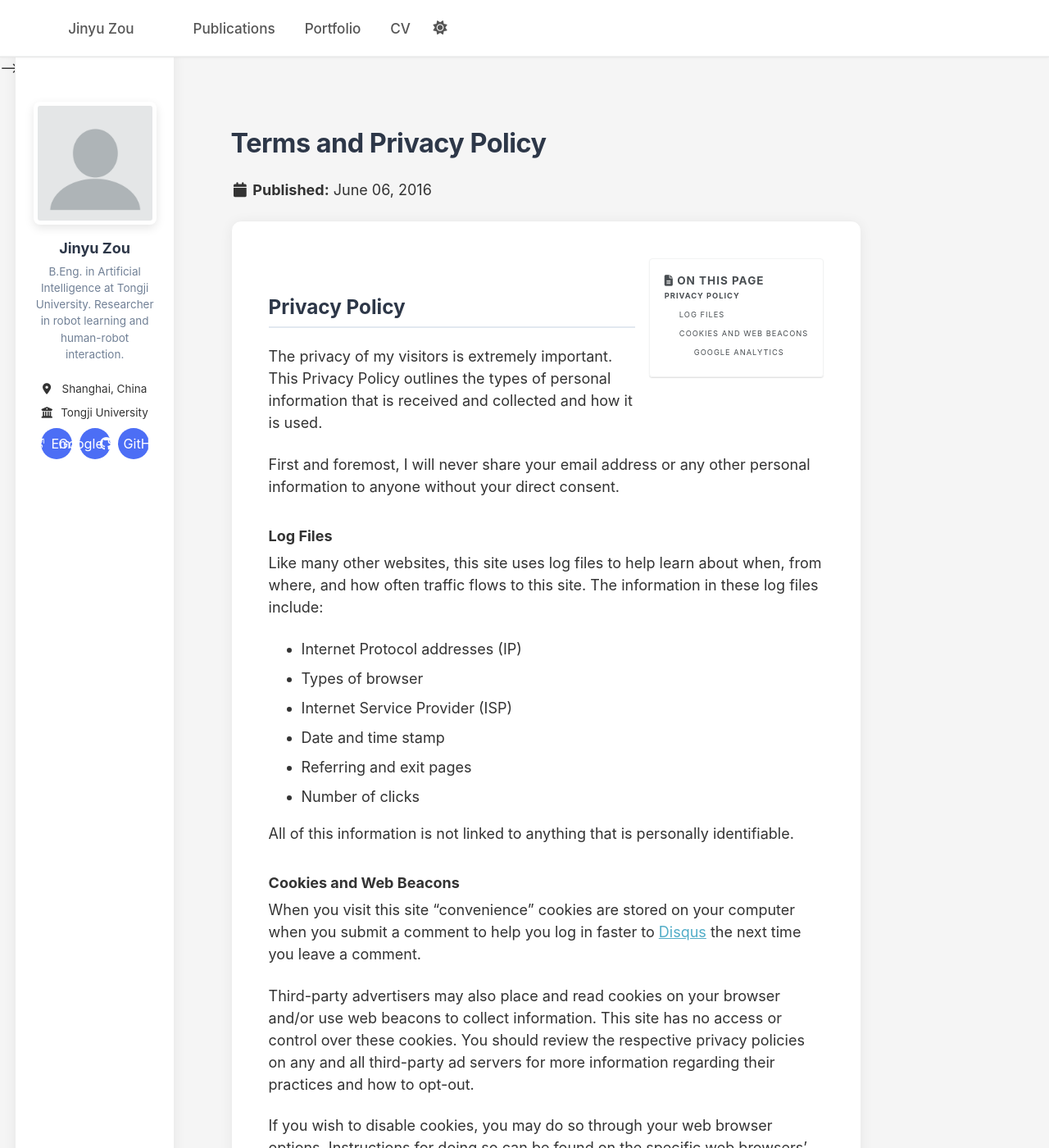
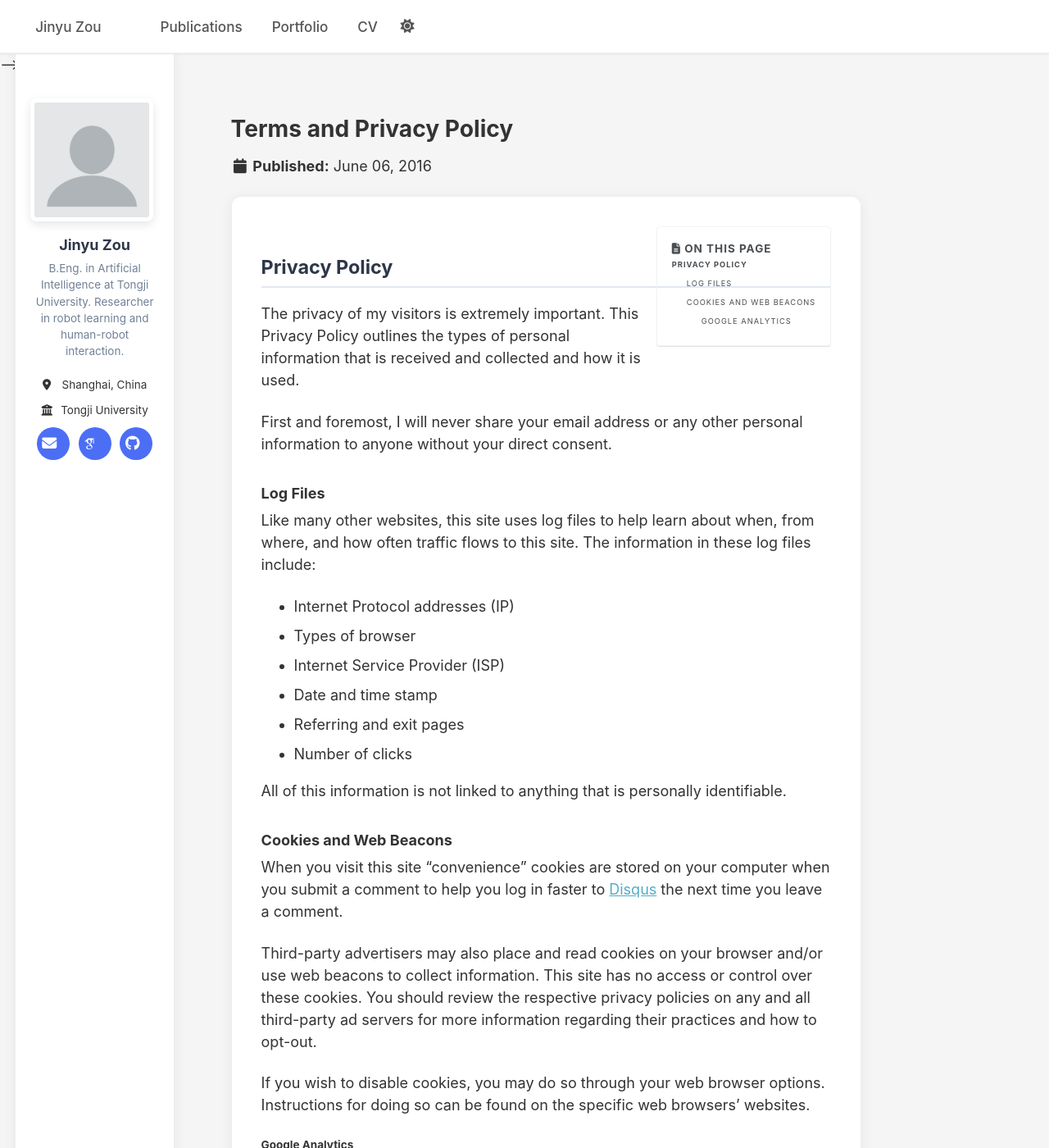
Before and after one commit to JinyuZou/JinyuZou.github.io, a Jekyll site: the page built from _pages/terms.md, in a window 1280 px wide and 1400 px high. Shown: the whole window at 82% size. Built offline with Jekyll 4.4.1, drawn with Linux system fonts in a browser that asks for light colours; some web fonts are replaced; a script bundle is joined from its source files by our own code; library files that are not in the unit come from our copies.

Commit message:
Update custom.css

```diff
--- a/assets/css/custom.css
+++ b/assets/css/custom.css
@@ -1,4 +1,4 @@
-/* ========== 整体背景 ========== */
+/* ========== 整体背景 & 字体 ========== */
 body {
   background-color: #f5f5f5;
   font-family: -apple-system, BlinkMacSystemFont, "Segoe UI", Roboto, "Helvetica Neue", Arial, sans-serif;
@@ -13,8 +13,8 @@
 }
 
 .masthead__inner-wrap {
-  padding: 0.7rem 1.5rem;
-  max-width: 1200px;
+  padding: 0.6rem 1.5rem;
+  max-width: 1280px;
   margin: 0 auto;
 }
 
@@ -70,33 +70,34 @@
   font-weight: 600;
 }
 
-/* ========== 主内容卡片 ========== */
-.page {
-  margin-top: 1.5rem;
+/* ========== 布局：减少留白 ========== */
+.initial-content {
+  padding-top: 0.5rem !important;
 }
 
+#page-title {
+  display: none;
+}
+
+.page {
+  margin-top: 0.8rem;
+}
+
+/* 主内容区 */
 .page__content {
   background: #ffffff;
   border-radius: 12px;
   box-shadow: 0 2px 16px rgba(0,0,0,0.06);
-  padding: 2.5rem;
+  padding: 2rem;
   border: 1px solid #eee;
 }
 
-.page__title {
-  font-size: 1.8rem;
-  font-weight: 700;
-  color: #2d3748;
-  margin-bottom: 1.5rem;
-  letter-spacing: -0.5px;
-}
-
-/* ========== 侧边栏卡片 ========== */
+/* ========== 侧边栏 ========== */
 .sidebar {
   background: #ffffff;
   border-radius: 12px;
   box-shadow: 0 2px 16px rgba(0,0,0,0.06);
-  padding: 1.8rem 1.2rem;
+  padding: 1.5rem 1rem;
   border: 1px solid #eee;
   text-align: center;
 }
@@ -114,7 +115,7 @@
 }
 
 .author__name {
-  font-size: 1.35rem;
+  font-size: 1.3rem;
   font-weight: 700;
   color: #2d3748;
   margin-top: 0.5rem;
@@ -127,17 +128,18 @@
   line-height: 1.5;
 }
 
-/* 社交图标 - 圆形蓝色按钮 */
+/* 社交图标 - 修复显示问题 */
 .author__urls-wrapper {
-  margin-top: 1.2rem;
+  margin-top: 1rem;
 }
 
 .author__urls-wrapper .author__urls {
   display: flex;
   flex-wrap: wrap;
   justify-content: center;
-  gap: 0.5rem;
+  gap: 0.6rem;
   padding: 0;
+  list-style: none;
 }
 
 .author__urls-wrapper .author__urls li {
@@ -150,15 +152,16 @@
   display: inline-flex;
   align-items: center;
   justify-content: center;
-  width: 38px;
-  height: 38px;
+  width: 40px;
+  height: 40px;
   border-radius: 50%;
   background: #4c6ef5;
   color: #fff !important;
-  font-size: 0.9rem;
+  font-size: 0;
   padding: 0;
   transition: all 0.2s ease;
   text-decoration: none;
+  overflow: hidden;
 }
 
 .author__urls-wrapper .author__urls a:hover {
@@ -167,23 +170,31 @@
   box-shadow: 0 4px 8px rgba(76, 110, 245, 0.3);
 }
 
-/* 隐藏社交链接文字，只显示图标 */
-.author__urls-wrapper .author__urls a .label {
-  display: none;
+/* 显示 FontAwesome 图标，隐藏文字 */
+.author__urls-wrapper .author__urls a i,
+.author__urls-wrapper .author__urls a svg {
+  font-size: 1rem;
+  width: 1rem;
+  height: 1rem;
+}
+
+/* 如果链接里没有图标只有文字，强制显示首字母 */
+.author__urls-wrapper .author__urls a:not(:has(i)):not(:has(svg))::before {
+  content: attr(aria-label);
+  font-size: 0.85rem;
+  font-weight: 600;
+  text-transform: uppercase;
 }
 
 /* ========== 内容区标题 ========== */
 .page__content h2 {
-  font-size: 1.35rem;
+  font-size: 1.3rem;
   font-weight: 700;
   color: #2d3748;
-  margin-top: 2.5rem;
-  margin-bottom: 1.2rem;
+  margin-top: 2rem;
+  margin-bottom: 1rem;
   padding-bottom: 0.5rem;
   border-bottom: 2px solid #e2e8f0;
-  display: flex;
-  align-items: center;
-  gap: 0.5rem;
 }
 
 .page__content h2:first-child {
@@ -194,20 +205,16 @@
 .edu-item {
   display: flex;
   align-items: flex-start;
-  margin-bottom: 1.5rem;
-  padding-bottom: 1.5rem;
-  border-bottom: 1px solid #f0f0f0;
-}
-
-.edu-item:last-child {
-  border-bottom: none;
-  margin-bottom: 0;
-  padding-bottom: 0;
+  margin-bottom: 1rem;
+  padding: 1rem;
+  background: #fafbfc;
+  border-radius: 10px;
+  border: 1px solid #f0f0f0;
 }
 
 .edu-icon {
-  width: 42px;
-  height: 42px;
+  width: 40px;
+  height: 40px;
   background: #ebf8ff;
   border-radius: 50%;
   display: flex;
@@ -219,14 +226,14 @@
 }
 
 .edu-info h3 {
-  margin: 0;
-  font-size: 1.1rem;
+  margin: 0 0 0.3rem 0;
+  font-size: 1.05rem;
   font-weight: 600;
   color: #2d3748;
 }
 
 .edu-info p {
-  margin: 0.25rem 0 0 0;
+  margin: 0.15rem 0;
   color: #718096;
   font-size: 0.9rem;
   line-height: 1.4;
@@ -239,15 +246,23 @@
   white-space: nowrap;
   padding-left: 1rem;
   flex-shrink: 0;
+  align-self: center;
 }
 
 /* ========== Honors 样式 ========== */
+.honors-list {
+  background: #fafbfc;
+  border-radius: 10px;
+  padding: 0.8rem 1.2rem;
+  border: 1px solid #f0f0f0;
+}
+
 .honor-item {
   display: flex;
   justify-content: space-between;
   align-items: baseline;
-  padding: 0.5rem 0;
-  border-bottom: 1px dashed #f0f0f0;
+  padding: 0.6rem 0;
+  border-bottom: 1px dashed #e2e8f0;
 }
 
 .honor-item:last-child {
@@ -281,7 +296,7 @@
 
 .news-item {
   display: flex;
-  padding: 0.5rem 0;
+  padding: 0.4rem 0;
   font-size: 0.95rem;
   line-height: 1.6;
 }
@@ -289,7 +304,7 @@
 .news-date {
   color: #a0aec0;
   font-size: 0.85rem;
-  min-width: 50px;
+  min-width: 45px;
   text-align: right;
   margin-right: 1rem;
   flex-shrink: 0;
```
